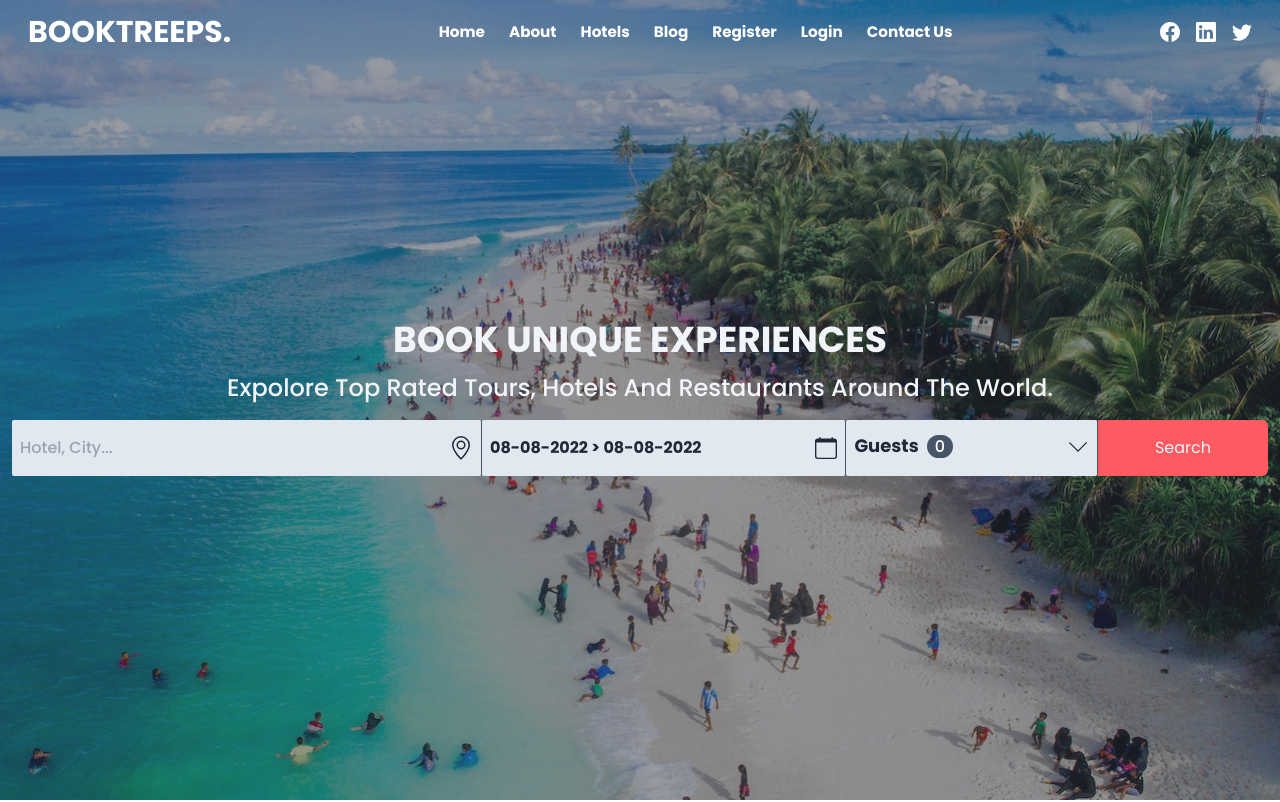
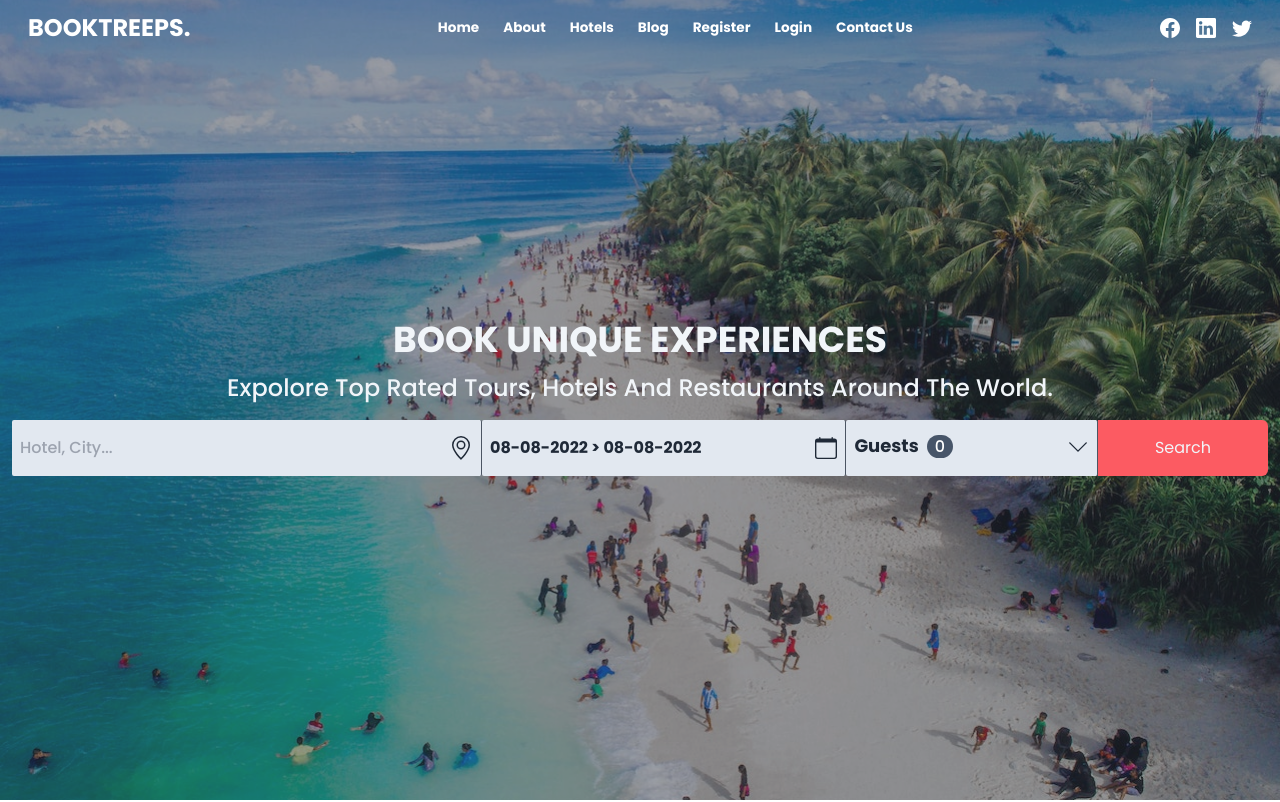
Before and after one commit to Izunnaya/Travel-booking-App, a React (Create React App) app: page / in a window 1280 px wide. Shown: the top 802 px of the page. Built offline with nearby package versions, Linux system fonts and the light colour scheme.

Commit message:
Navbar Adjusted

```diff
--- a/src/components/navbar/Navbar.jsx
+++ b/src/components/navbar/Navbar.jsx
@@ -79,7 +79,7 @@ function Navbar() {
       >
         <ul className="text-black py-2">
           <div className="flex justify-between">
-            <h1>BOOKTREEPS.</h1>
+            <h2>BOOKTREEPS.</h2>
             <BsXLg className="text-2xl md:text-3xl font-bold" />
           </div>
 
--- a/src/index.css
+++ b/src/index.css
@@ -4,14 +4,14 @@
 
 @layer base {
   h1 {
-    @apply lg:text-3xl font-bold text-2xl;
+    @apply lg:text-2xl font-bold text-xl;
   }
   li {
     @apply p-5 lg:p-0;
   }
 
   .main-nav {
-    @apply h-16 fixed w-full z-10 text-white md:text-white px-2 md:px-7 flex justify-between items-center;
+    @apply h-14 fixed w-full z-10 text-white md:text-white px-2 md:px-7 flex justify-between items-center;
   }
   .mobile-nav {
     @apply absolute w-full;
@@ -26,13 +26,13 @@ li {
   cursor: pointer;
   list-style: none;
   font-weight: bold;
-  font-size: 0.95rem;
+  font-size: 0.85rem;
 }
 
 .nav-color-change {
   background-color: #191c25;
   transition: all 250ms ease;
-  padding: 10px 30px;
+  padding: 8px 30px;
 }
 input {
   border: none;
```
